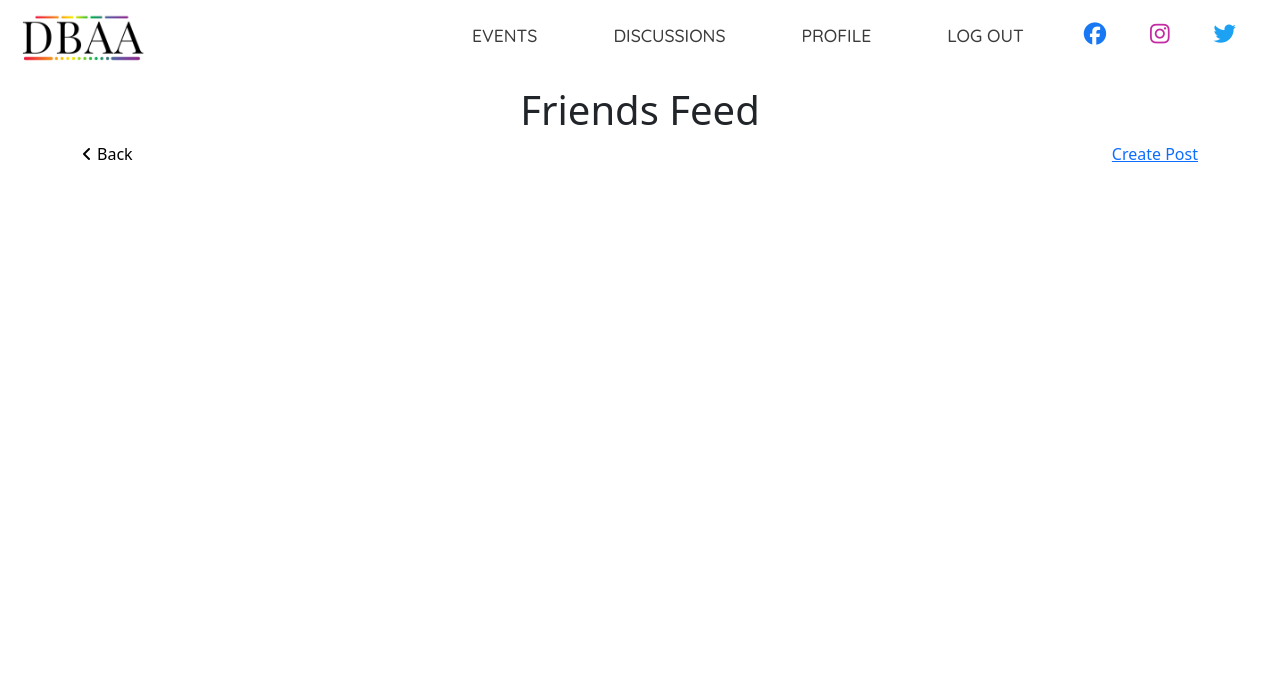
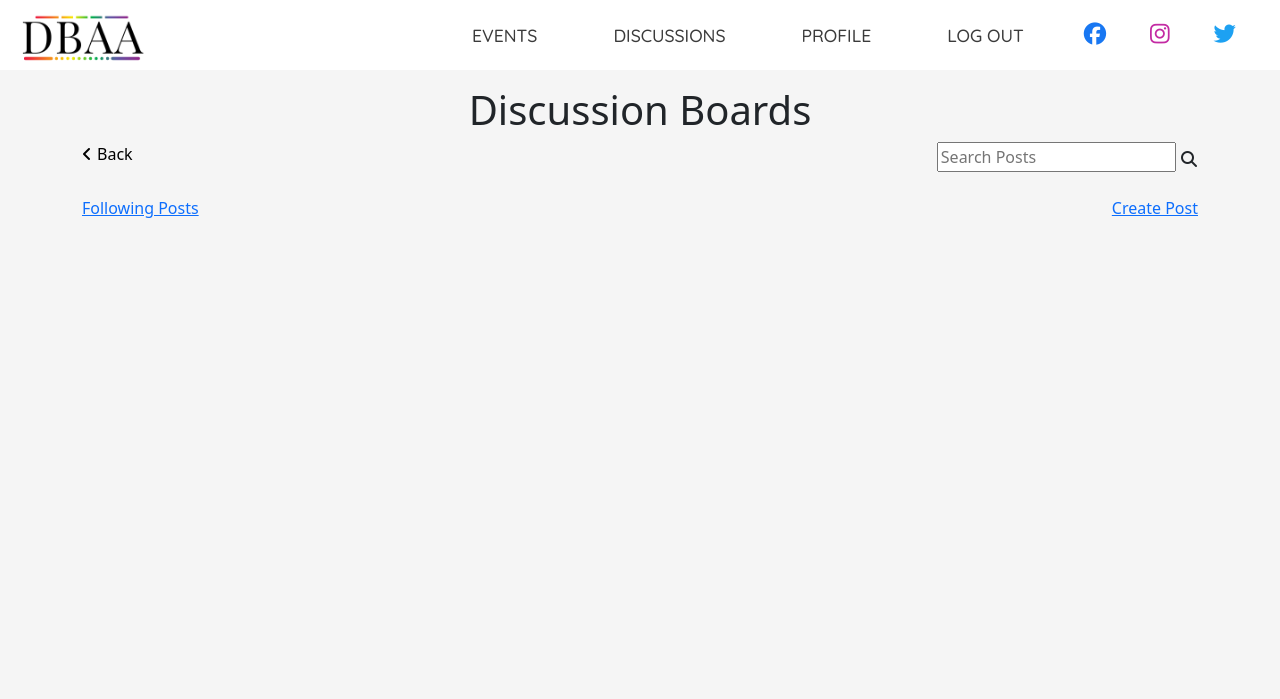
Before and after one commit to Dee-McG/DBAA, a Django app: page /follow/ in a window 1280 px wide. Shown: the top 699 px of the page. Run offline with Django 4.2, Linux system fonts and the light colour scheme; the visitor is signed in with stand-in values (Sample User, id 1); data that the repository does not hold is empty; some libraries are stand-ins or nearby versions.

Commit message:
Style following to match discussions

```diff
--- a/follow/templates/follow/follow_list.html
+++ b/follow/templates/follow/follow_list.html
@@ -3,20 +3,36 @@
 
 {% block css %}
 {{ block.super }}
-<link rel="stylesheet" href="{% static 'friends/css/friend.css' %}">
+<link rel="stylesheet" href="{% static 'posts/css/posts.css' %}">
 {% endblock %}
 
 {% block content %}
 
 <div class="container d-flex flex-column">
     <div class="text-center mt-3">
-        <h1>Friends Feed</h1>
+        <h1>Discussion Boards</h1>
     </div>
 
-    <div>
-        <div class="d-flex justify-content-between">
+    <div class="d-flex flex-row justify-content-between">
+        <div>
+            <a onclick="history.back()" class="back-link"><i class="fa-solid fa-angle-left arrow"></i>Back</a>
+        </div>
+
+        <div class="justify-content-end">
+            <form method='GET' id="search-form">
+                <input type='text' name='q' value='{{ request.GET.q }}' autocomplete="off" aria-label="Search Posts"
+                    placeholder="Search Posts">
+                <button class="btn p-0" type='submit' value="Search Posts">
+                    <i class="fas fa-search"></i>
+                </button>
+            </form>
+        </div>
+    </div>
+
+    <div class="mt-4">
+        <div class="d-flex flex-row justify-content-between">
             <div>
-                <a onclick="history.back()" class="back-link"><i class="fa-solid fa-angle-left arrow"></i>Back</a>
+                <a href="{% url 'follow' %}">Following Posts</a>
             </div>
             <div>
                 <a href="{% url 'create_post' %}">Create Post</a>
@@ -39,10 +55,9 @@
                     <a href="{% url 'view_post' post.did %}" class="title-anchor">{{post.title}}</a>
                 </div>
                 <div class="d-block">
-                    <span class="sub-title">Posted by
-                        <a href="{% url 'profile' post.user.id %}" class="user">
-                            <strong>{{post.user}}</strong></a> on {{post.time}}
-                    </span>
+                    <span class="sub-title">Posted by  <a href="{% url 'profile' post.user.id %}" class="user">
+                        <strong>{{post.user}}</strong>
+                    </a> on {{post.time}}</span>
                 </div>
             </div>
         </div>
```
